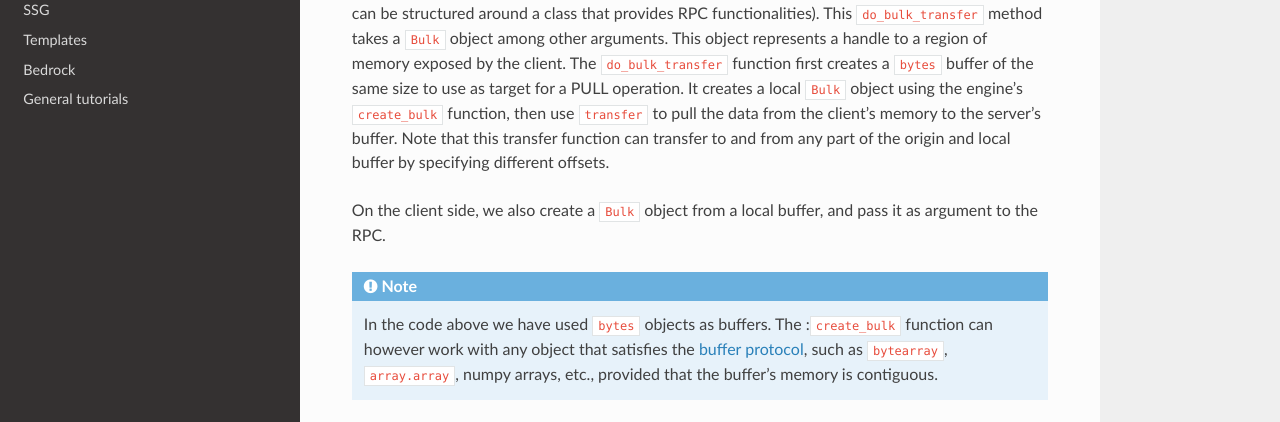
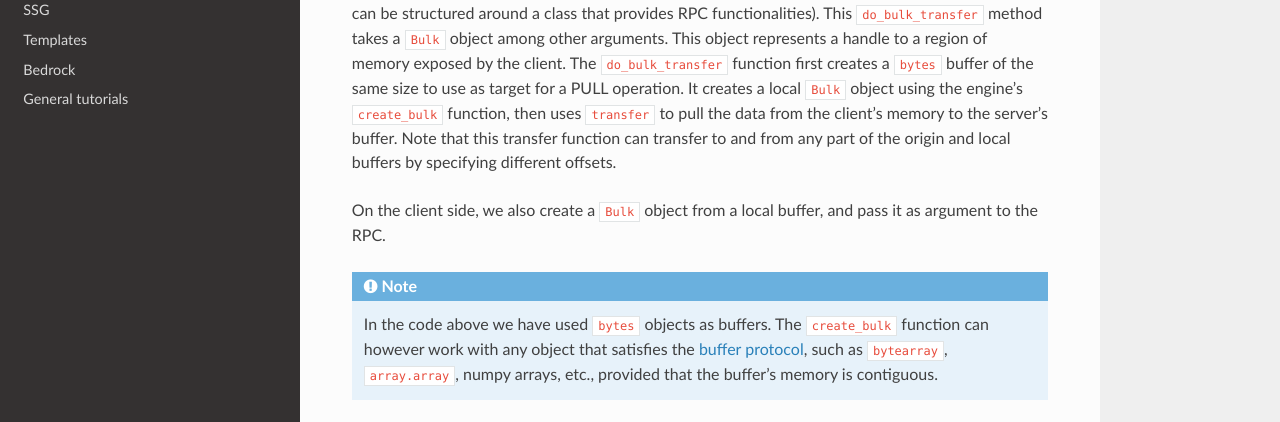
Before and after one commit to mochi-hpc/mochi-doc, a Sphinx documentation site: the page built from docs/source/pymargo/02_bulk.rst, in a window 1280 px wide and 1228 px high. Shown: the part 639-1061 px from the top of the window. Built offline with Sphinx 7.4.7 and the Read the Docs theme 2.0.0, drawn with Linux system fonts in a browser that asks for light colours; pages that are not in the unit, such as notebooks, are missing from menus.

Commit message:
fixed typos

```diff
--- a/docs/source/pymargo/02_bulk.rst
+++ b/docs/source/pymargo/02_bulk.rst
@@ -27,10 +27,10 @@ This object represents a handle to a region of memory exposed
 by the client. The :code:`do_bulk_transfer` function first
 creates a :code:`bytes` buffer of the same size to use as target
 for a PULL operation. It creates a local :code:`Bulk` object
-using the engine's :code:`create_bulk` function, then use
+using the engine's :code:`create_bulk` function, then uses
 :code:`transfer` to pull the data from the client's memory to
 the server's buffer. Note that this transfer function can
-transfer to and from any part of the origin and local buffer
+transfer to and from any part of the origin and local buffers
 by specifying different offsets.
 
 On the client side, we also create a :code:`Bulk` object from
@@ -38,7 +38,7 @@ a local buffer, and pass it as argument to the RPC.
 
 .. note::
    In the code above we have used :code:`bytes` objects as buffers.
-   The ::code:`create_bulk` function can however work with any
+   The :code:`create_bulk` function can however work with any
    object that satisfies the
    `buffer protocol <https://docs.python.org/3/c-api/buffer.html>`_,
    such as :code:`bytearray`, :code:`array.array`, numpy arrays, etc.,
```
Also changed, not shown: docs/source/pymargo/01_rpc.rst (+15 -13 lines), docs/source/pymargo/03_provider.rst (+10 -10 lines), 1 other file.
